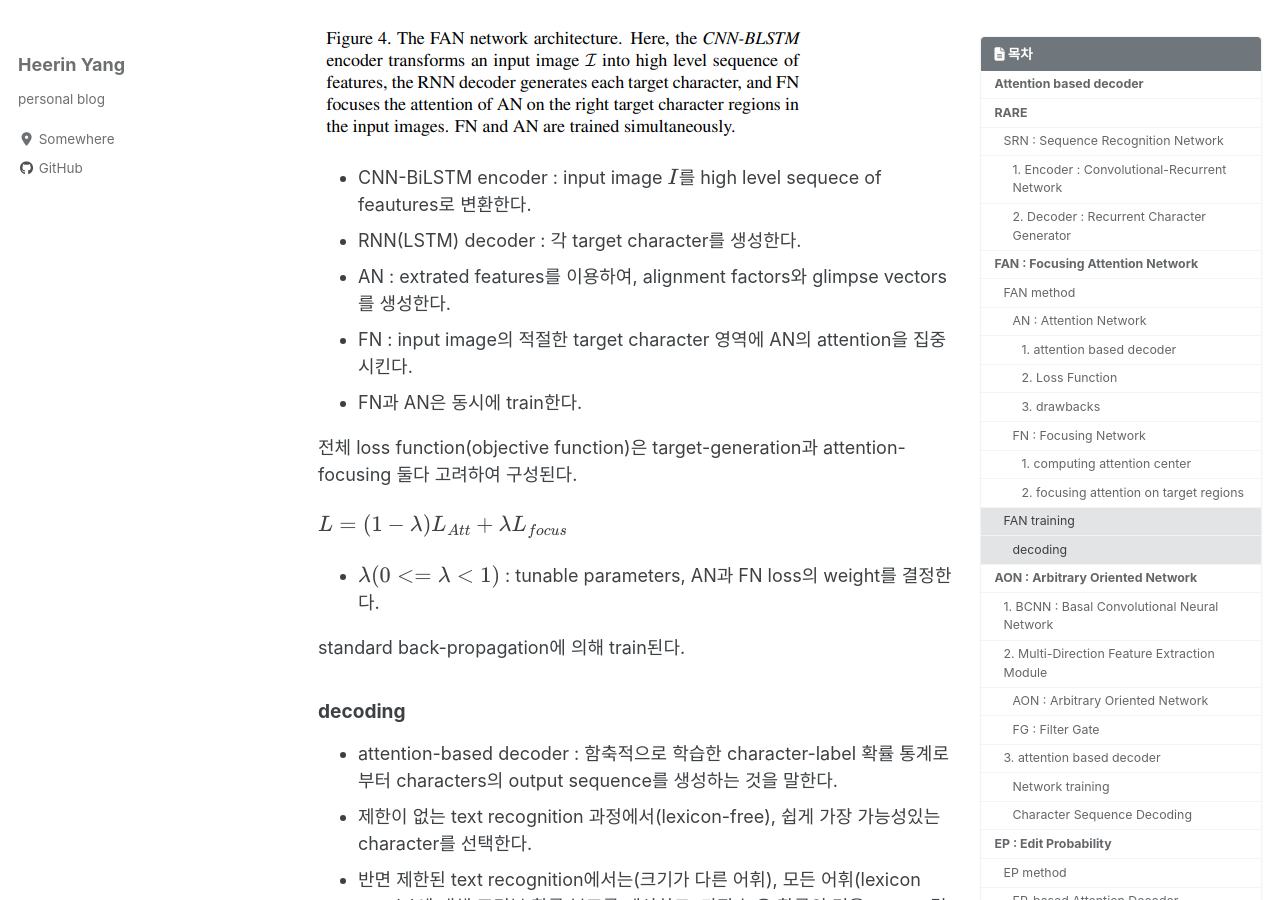
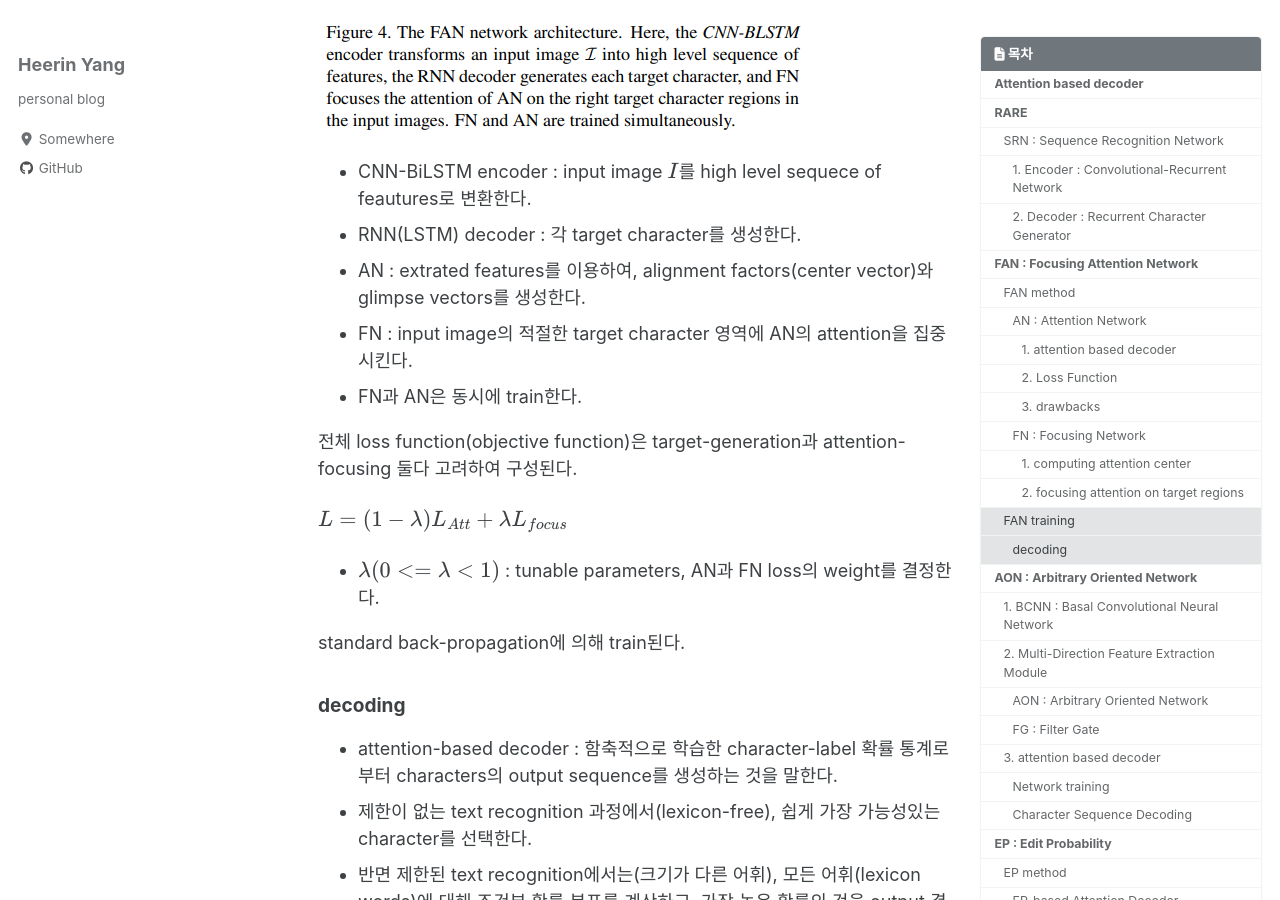
Before and after one commit to hryang06/hryang06.github.io, a Jekyll site: the page built from _posts/2020-04-28-Attn.md, in a window 1280 px wide and 900 px high, scrolled down 11080 px. Built offline with Jekyll 4.4.1, drawn with Linux system fonts in a browser that asks for light colours; cached includes are drawn as plain includes; nearby versions of some CDN libraries; formulas are drawn with MathJax 3.

Commit message:
Add center vector

```diff
--- a/_posts/2020-04-28-Attn.md
+++ b/_posts/2020-04-28-Attn.md
@@ -172,7 +172,6 @@ adjusting attention by evaluating whether AN pays attention properly on the targ
 ![Figure 3](/assets/images/post/attn/figure3.png)
 
 
-
 ##### 1. computing attention center
 : computing the attention center of each predicted label
 
@@ -189,6 +188,7 @@ t번째 step에서
 (7)을 반복적으로 계산함으로써 input image에서의 $$h_j$$의 receptive field을 계산하고, attention center인 recetive field의 center를 선택한다.
 
 $$c_{t,j} = location(j) \quad (8)$$
+
 - location() : receptive field의 center를 계산하는 함수.
 
 input image의 target $$y_t$$의 attention center는 (9)와 같이 계산한다.
@@ -236,7 +236,7 @@ ResNet + (BiLSTM) + AN + FN = FAN 이렇게 하나의 네트워크로 만든다.
 ![Figure 4](/assets/images/post/attn/figure4.PNG){: .center}
 - CNN-BiLSTM encoder : input image $$I$$를 high level sequece of feautures로 변환한다.
 - RNN(LSTM) decoder : 각 target character를 생성한다.
-- AN : extrated features를 이용하여, alignment factors와 glimpse vectors를 생성한다.
+- AN : extrated features를 이용하여, alignment factors(center vector)와 glimpse vectors를 생성한다.
 - FN : input image의 적절한 target character 영역에 AN의 attention을 집중시킨다.
 - FN과 AN은 동시에 train한다.
 
```
